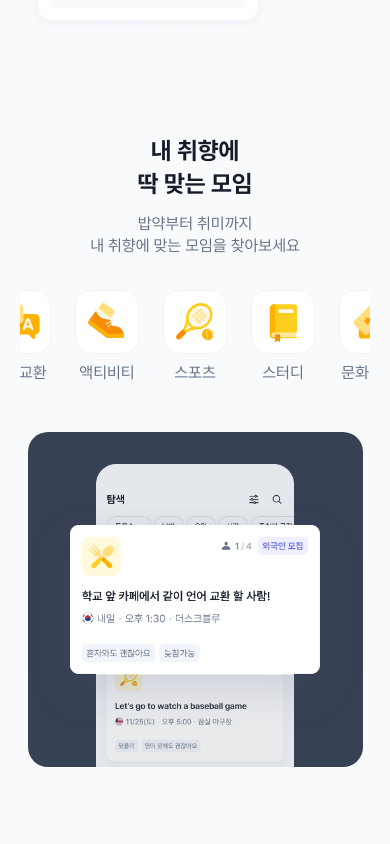
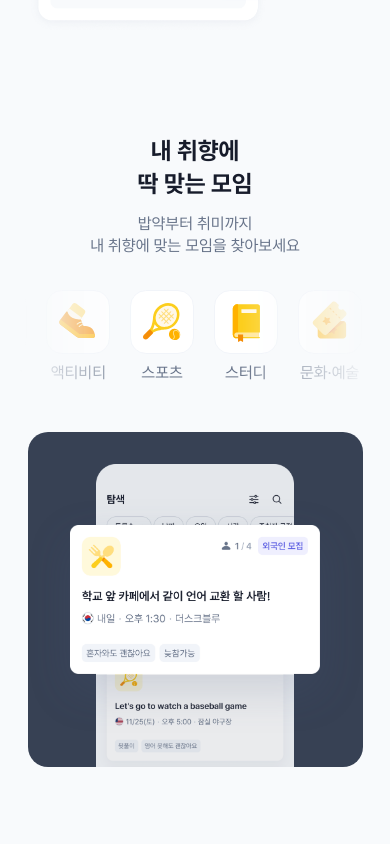
Before and after one commit to yxunakim84/BISKIT_Onboarding, a Next.js app: page / in a window 390 px wide. Shown: the part 1700-2544 px from the top of the page. Built offline with nearby package versions, Linux system fonts and the light colour scheme.

Commit message:
style: create infinite horizontal scroll animation

```diff
--- a/src/components/Part1/Part1.tsx
+++ b/src/components/Part1/Part1.tsx
@@ -14,7 +14,7 @@ export function Part1({ device }: Part1Props) {
     1: useScrollFadeIn(DirectionType.up, 1.3, 0.1),
   };
 
-  const windowWidth = window.innerWidth;
+  const windowWidth = window.outerWidth;
 
   return (
     <section className="h-full w-full flex flex-col items-center bg-bg-elevation2">
--- a/src/components/Part4/Part4.tsx
+++ b/src/components/Part4/Part4.tsx
@@ -50,6 +50,7 @@ export default function Part4() {
     2: useScrollFadeIn(DirectionType.up, 1.3, 0.1, 0.5),
     3: useScrollFadeIn(DirectionType.up, 1.6, 0.3, 0.5),
   };
+  const windowWidth = window.outerWidth;
 
   return (
     <section className="mobile:pt-[60px] mobile:pb-[40px] mobile:px-5 laptop:py-[100px] laptop:px-[40px] flex-col items-center bg-bg-elevation1 flex">
@@ -69,6 +70,39 @@ export default function Part4() {
             </div>
           </div>
 
+          {windowWidth < 600 ? (
+            <div
+              x-data="{}"
+              x-init="$nextTick(() => {
+                let ul = $refs.logos;
+                ul.insertAdjacentHTML('afterend', ul.outerHTML);
+                ul.nextSibling.setAttribute('aria-hidden', 'true');
+            })"
+              className="w-full inline-flex flex-nowrap overflow-hidden [mask-image:_linear-gradient(to_right,transparent_0,_black_128px,_black_calc(100%-128px),transparent_100%)] animate-fadeIn"
+            >
+              <ul className="animate-infiniteScroll flex items-center justify-center md:justify-start">
+                {category_list.map((category) => (
+                  <CategoryItem
+                    key={category.ko_label}
+                    icon={category.icon}
+                    label={category.ko_label}
+                  />
+                ))}
+              </ul>
+              <ul
+                className="flex items-center justify-center md:justify-start animate-infiniteScroll"
+                aria-hidden="true"
+              >
+                {category_list.map((category) => (
+                  <CategoryItem
+                    key={category.ko_label}
+                    icon={category.icon}
+                    label={category.ko_label}
+                  />
+                ))}
+              </ul>
+            </div>
+          ) : (
             <div
               className="flex overflow-x-scroll no-scrollbar mobile:justify-center desktop:justify-start mobile:gap-x-6 laptop:gap-x-0 mobile:w-full"
               {...animatedItem[0]}
@@ -81,30 +115,8 @@ export default function Part4() {
                 />
               ))}
             </div>
+          )}
         </div>
-        {/* <div
-          className="relative shrink-0 aspect-square mobile:w-full mobile:h-full mobile_m:w-[335px] mobile_m:h-[335px] laptop:w-[504px] laptop:h-[504px] bg-bg-inverseWeak flex flex-col items-center justify-center rounded-[32px]"
-          {...animatedItem[2]}
-        >
-          <Image
-            src="/assets/img/screen/meetup_list_2.png"
-            alt=""
-            fill
-            unoptimized
-          />
-          <div
-            className="absolute mobile:aspect-[3/2] mobile:w-full laptop:w-[377px] laptop:h-[224px] mobile_m:w-[250px] mobile_m:h-[150px] shadow-shadow-3"
-            {...animatedItem[3]}
-          >
-            <Image
-              src="/assets/img/screen/meetup.png"
-              alt=""
-              fill
-              unoptimized
-              className="object-contain px-4"
-            />
-          </div>
-        </div> */}
 
         <div
           className="relative shrink-0 aspect-square mobile:w-full mobile:h-full mobile_m:w-[335px] mobile_m:h-[335px] laptop:w-[504px] laptop:h-[504px] bg-bg-inverseWeak flex flex-col items-center justify-center laptop:rounded-[32px] mobile:rounded-[20px]"
--- a/src/theme/animation.js
+++ b/src/theme/animation.js
@@ -1,6 +1,7 @@
 const animation = {
   fadeIn: "fadeIn 2.5s ease-in-out",
   fadeOut: "fadeOut 2.5s ease-out",
+  infiniteScroll: "infiniteScroll 25s linear infinite",
 };
 
 module.exports = animation;
--- a/src/theme/keyframes.js
+++ b/src/theme/keyframes.js
@@ -15,6 +15,21 @@ const keyframes = {
       opacity: "0",
     },
   },
+  bounceAnimation: {
+    "0%, 20%, 50%, 80%, 100%": {
+      transform: "translateY(0)",
+    },
+    "40%": {
+      transform: "translateY(-20px)",
+    },
+    "60%": {
+      transform: "translateY(-10px)",
+    },
+  },
+  infiniteScroll: {
+    from: { transform: "translateX(0)" },
+    to: { transform: "translateX(-100%)" },
+  },
 };
 
 module.exports = keyframes;
```
Lines whose indentation alone changed are shown as unchanged.
